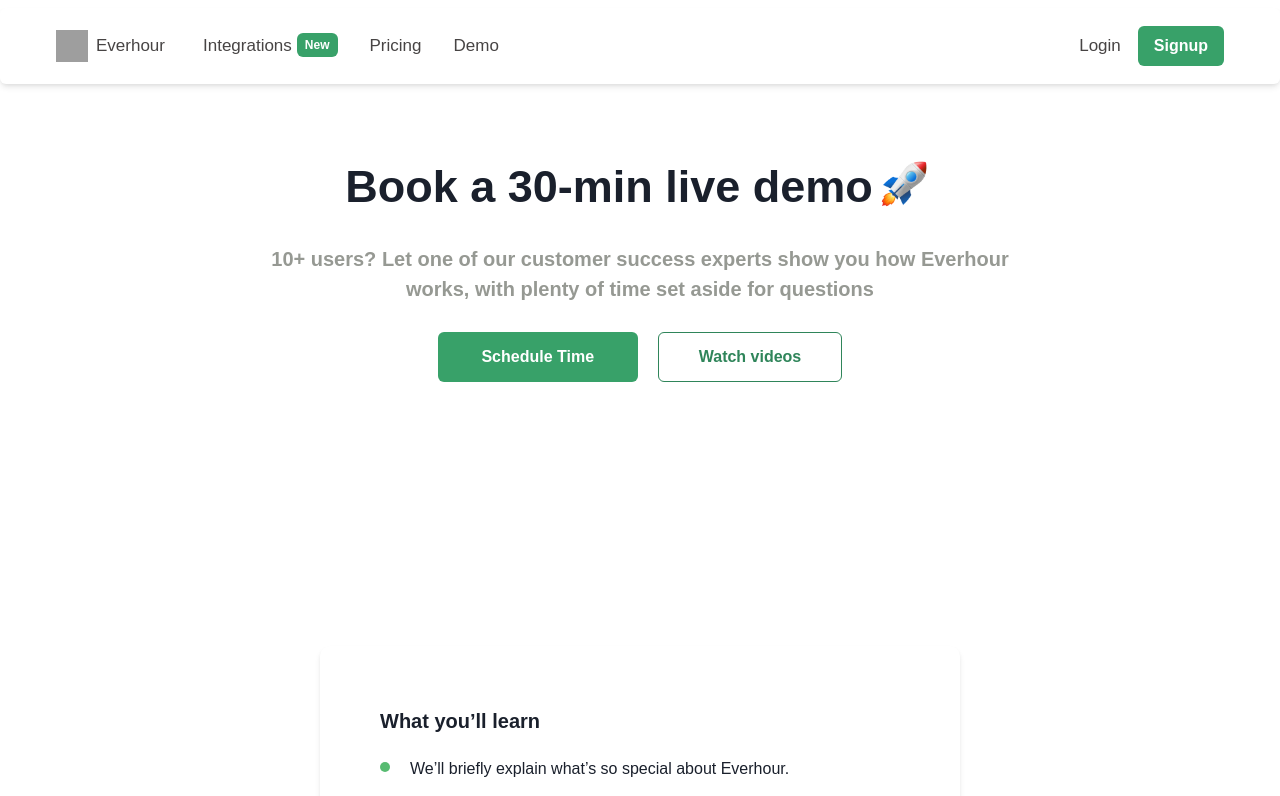
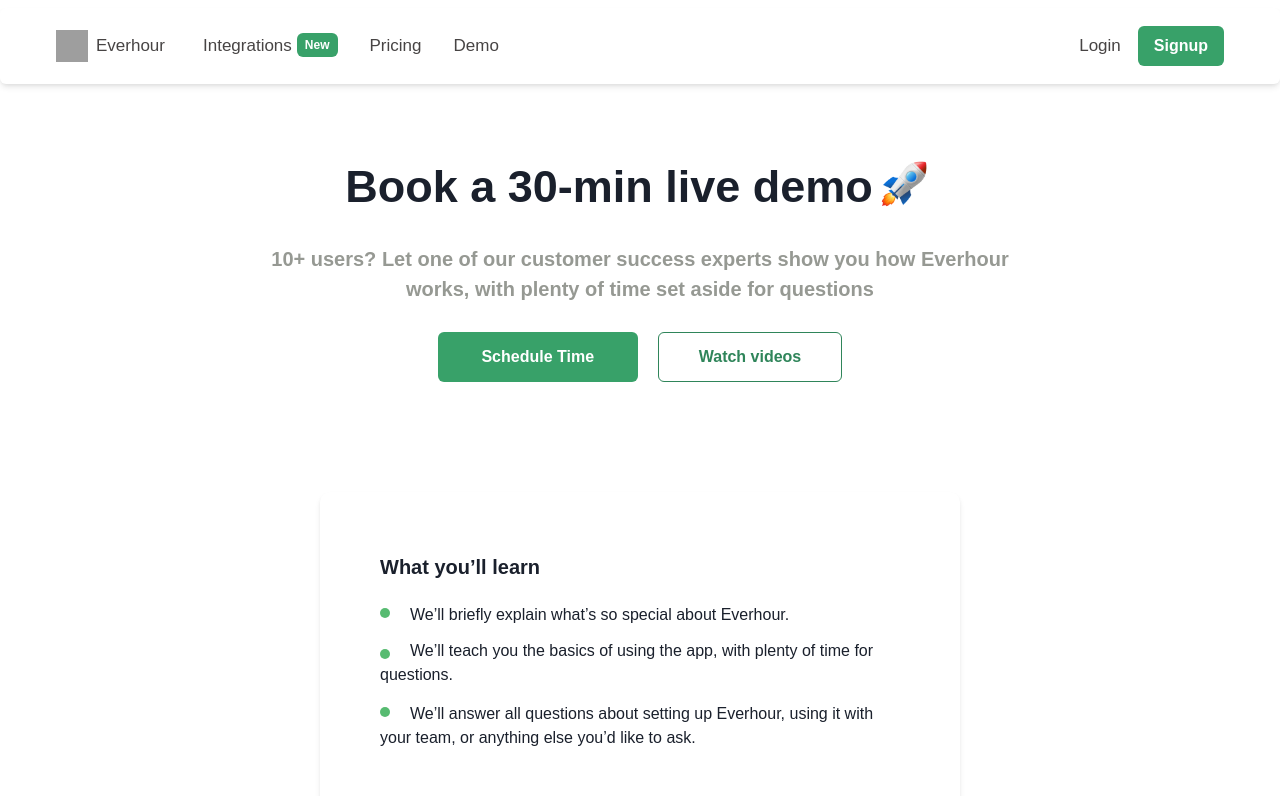
Before and after one commit to vivek13420/everhour-clone, a React (Create React App) app in the folder front_end/: page /demo in a window 1280 px wide. Shown: the top 796 px of the page. Built offline with nearby package versions, Linux system fonts and the light colour scheme; grey boxes are pictures that could not be loaded; a web font is replaced by a local one.

Commit message:
changed demo

```diff
--- a/front_end/src/Pages/DemoPageFolder/DemoPageHeader.jsx
+++ b/front_end/src/Pages/DemoPageFolder/DemoPageHeader.jsx
@@ -12,7 +12,7 @@
 
 const DemoPageHeader = () => {
   return (
-    <VStack pb="20%" pt="65px" width="100%" textAlign="center">
+    <VStack pb="8%" pt="65px" width="100%" textAlign="center">
       <Flex pb="15px" justifyContent="center">
         <Text fontWeight={["bold"]} fontSize={["25px", "30px", "45px"]}>
           Book a 30-min live demo
```
